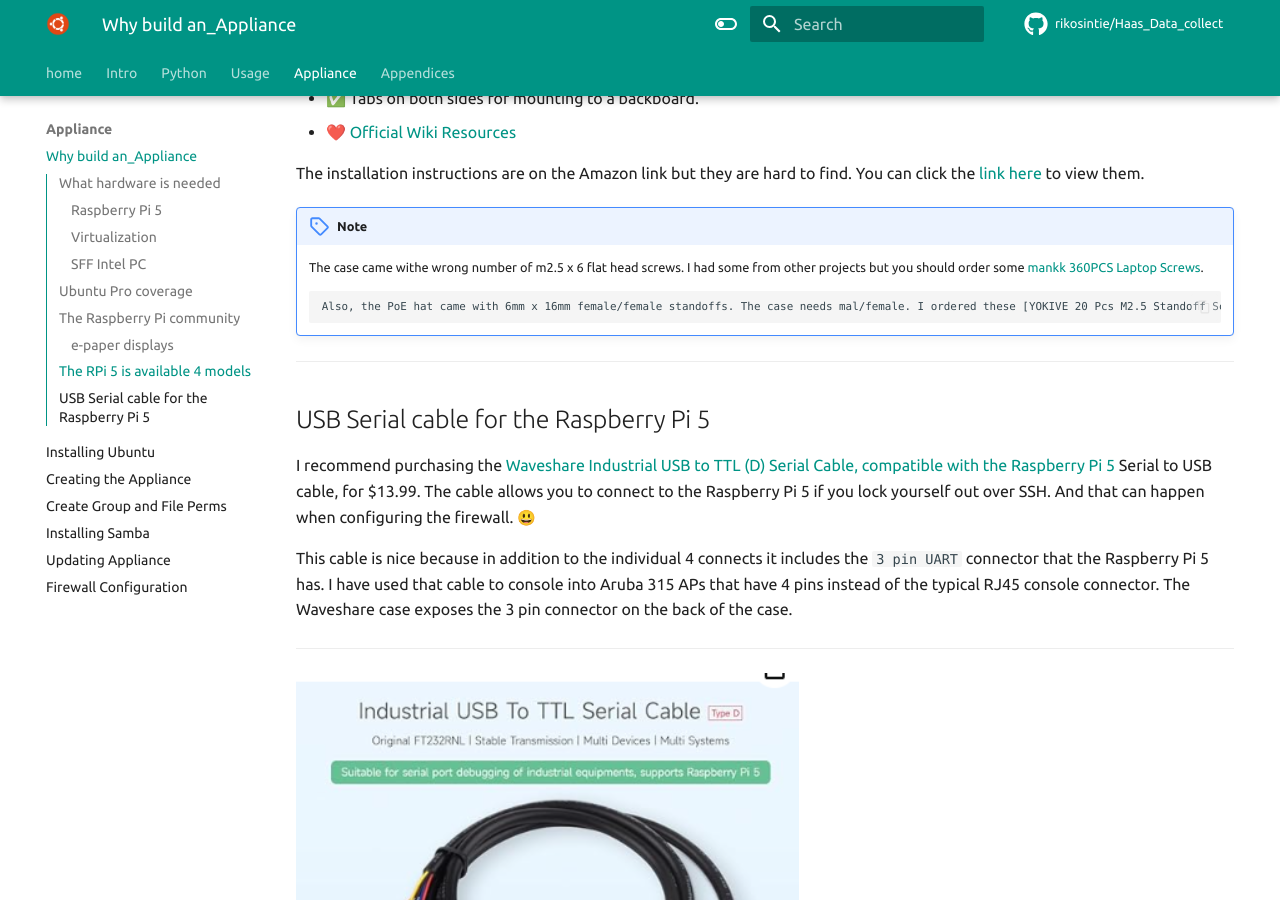
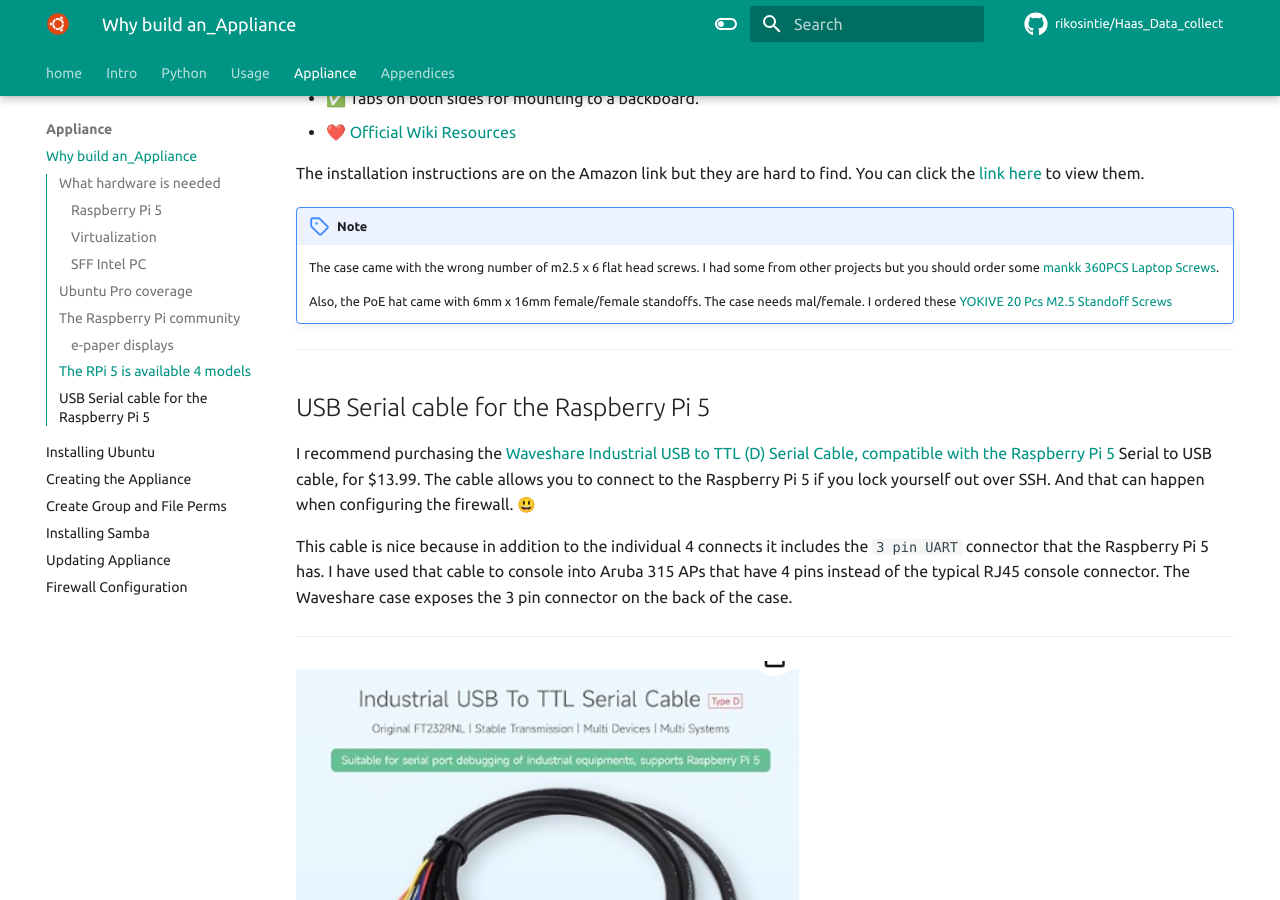
Before and after one commit to rikosintie/Haas_Data_collect, an MkDocs documentation site: the page built from docs/build_pi_5_appliance/why_pi_5_appliance.md, in a window 1280 px wide and 900 px high, scrolled down 5894 px. Built offline with MkDocs 1.6.1 and Material for MkDocs 9.7.7, drawn with Linux system fonts in a browser that asks for light colours; emoji names are drawn with the system emoji font; some web fonts are replaced; comment, search, counter and statistics services are not loaded.

Commit message:
Git Title: Formatting

```diff
--- a/docs/build_pi_5_appliance/why_pi_5_appliance.md
+++ b/docs/build_pi_5_appliance/why_pi_5_appliance.md
@@ -171,9 +171,9 @@
 The installation instructions are on the Amazon link but they are hard to find. You can click the [link here](https://github.com/rikosintie/Haas_Data_collect/blob/main/docs/img/Waveshare-case-instruction.png) to view them.
 
 !!! Note
-    The case came withe wrong number of m2.5 x 6 flat head screws. I had some from other projects but you should order some [mankk 360PCS Laptop Screws](https://www.amazon.com/mankk-Replacement-Computer-Motherboard-Screwdriver/dp/B0DRJPBLN7/142-6009986-5858014){target="_blank}.
+    The case came with the wrong number of m2.5 x 6 flat head screws. I had some from other projects but you should order some [mankk 360PCS Laptop Screws](https://www.amazon.com/mankk-Replacement-Computer-Motherboard-Screwdriver/dp/B0DRJPBLN7/142-6009986-5858014){target="_blank}.
 
-        Also, the PoE hat came with 6mm x 16mm female/female standoffs. The case needs mal/female. I ordered these [YOKIVE 20 Pcs M2.5 Standoff Screws](https://www.amazon.com/YOKIVE-Standoff-Standoffs-Consistent-Motherboard/dp/B0BK98MP16){target="_blank}
+    Also, the PoE hat came with 6mm x 16mm female/female standoffs. The case needs mal/female. I ordered these [YOKIVE 20 Pcs M2.5 Standoff Screws](https://www.amazon.com/YOKIVE-Standoff-Standoffs-Consistent-Motherboard/dp/B0BK98MP16){target="_blank}
 
 ----------------------------------------------------------------
 
```
